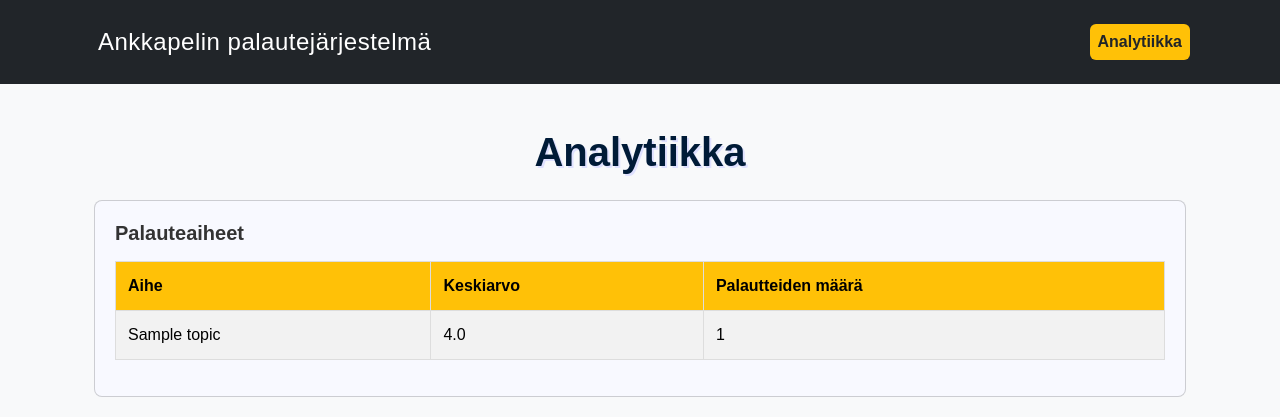
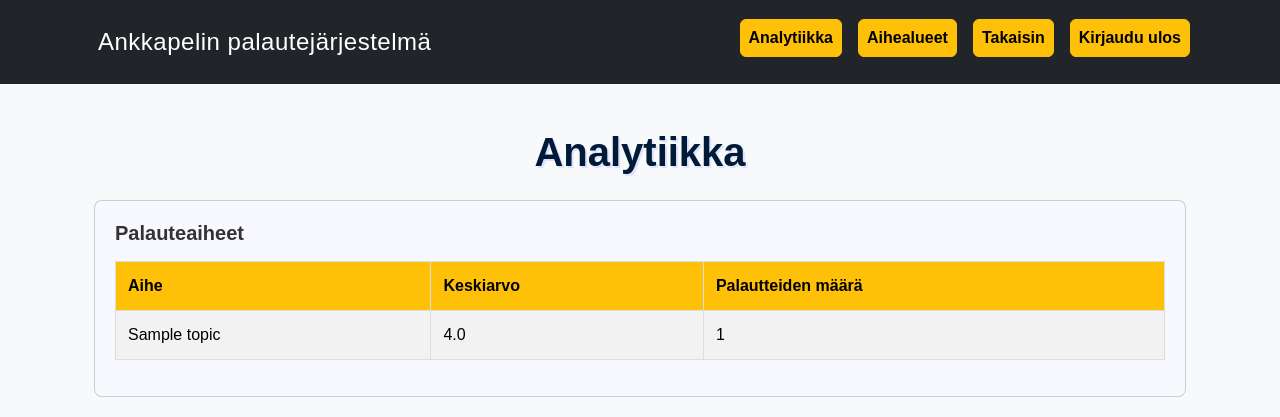
Before and after one commit to hamk-webdev-intim23a6/palautekooderit, a Django app: page /feedback/analytics/ in a window 1280 px wide. Shown: the top 417 px of the page. Run offline with Django 4.2, Linux system fonts and the light colour scheme; a user stored in the database is signed in; tables that the repository leaves empty hold one stand-in row (values such as "Sample post").

Commit message:
feedback topic placeholder

```diff
--- a/palautekooderit/feedbacksystem/forms.py
+++ b/palautekooderit/feedbacksystem/forms.py
@@ -10,8 +10,10 @@ class FeedbackForm(forms.Form):
     topic = forms.ModelChoiceField(
         queryset=Topic.objects.all().order_by('name'),
         label="Aihe",
-        empty_label=None,
-        widget=forms.Select(attrs={'class': 'form-control'})
+        widget=forms.Select(attrs={
+            'class': 'form-control',
+            'data-placeholder': 'Valitse aihe'
+        })
     )
     rating = forms.IntegerField(
         min_value=1,
--- a/palautekooderit/feedbacksystem/urls.py
+++ b/palautekooderit/feedbacksystem/urls.py
@@ -1,5 +1,6 @@
 from django.urls import path
 from . import views
+
 
 urlpatterns = [
     path('home/', views.home, name='home'),
--- a/palautekooderit/feedbacksystem/views.py
+++ b/palautekooderit/feedbacksystem/views.py
@@ -1,10 +1,11 @@
 from django.shortcuts import render, redirect
-from django.contrib.auth.decorators import login_required
+from django.contrib.auth.decorators import login_required, user_passes_test
 from .models import Feedback, Topic
 from .forms import FeedbackForm, TopicForm
 from django.contrib import messages
 from django.db.models import Avg
 from django.contrib.auth.models import User
+from django.shortcuts import render
 
 
 # Home page view - displays the feedback form
@@ -42,8 +43,13 @@ def submit_feedback(request):
             return render(request, 'home.html', {'form': form})
     else:
         return redirect('home')
-
+def user_is_staff(user):
+    if user.is_staff:
+        return True
+    else:
+        return False
 # Allows creation of feedback items (Topics)
+@user_passes_test(user_is_staff, login_url='home')
 def topic(request):
     topics = Topic.objects.all().order_by('name')
     if request.method == 'POST':
@@ -62,6 +68,7 @@ def topic(request):
         'topics': topics
     })
 
+@user_passes_test(user_is_staff, login_url='home')
 def analytics(request):
     topics = Topic.objects.all()
     user_list = User.objects.all()
--- a/palautekooderit/templates/base.html
+++ b/palautekooderit/templates/base.html
@@ -15,25 +15,40 @@
 <body>
   <nav class="navbar navbar-expand-lg navbar-dark bg-dark py-3">
     <div class="container">
+      <!-- Brand -->
       <a class="navbar-brand" href="{% url 'home' %}">Ankkapelin palautejärjestelmä</a>
+
+      <!-- Toggle button for collapsed navbar -->
       <button class="navbar-toggler" type="button" data-bs-toggle="collapse" data-bs-target="#navbarNav">
         <span class="navbar-toggler-icon"></span>
       </button>
 
+      <!-- Navbar content -->
       <div class="collapse navbar-collapse" id="navbarNav">
         <ul class="navbar-nav ms-auto">
+          {% if user.is_authenticated and user.is_staff %}
+            <li class="nav-item mb-2">
+              <a class="btn btn-warning nav-item px-2 mx-2 fw-bold" href="{% url 'analytics' %}">Analytiikka</a>
+            </li>
+            <li class="nav-item mb-2">
+              <a class="btn btn-warning nav-item px-2 mx-2 fw-bold" href="{% url 'topic' %}">Aihealueet</a>
+            </li>
+          {% endif %}
           {% if user.is_authenticated %}
-            <li class="nav-item">
-              <a class="btn btn-warning analytics-btn nav-item px-2 mx-2 fw-bold" href="{% url 'analytics' %}">Analytiikka</a>
+            <li class="nav-item mb-2">
+              <a class="btn btn-warning nav-item px-2 mx-2 fw-bold" href="{% url 'home' %}">Takaisin</a>
+            </li>
+            <li class="nav-item mb-2">
+              <form method="post" action="{% url 'logout' %}">
+                {% csrf_token %}
+                <button type="submit" class="btn btn-warning nav-item px-2 mx-2 fw-bold">Kirjaudu ulos</button>
+              </form>
             </li>
           {% endif %}
         </ul>
       </div>
     </div>
   </nav>
-
-
-
 
   <main class="container py-4">
     <ol class="breadcrumb">
@@ -49,5 +64,26 @@
 
   <!-- Bootstrap JS -->
   <script src="https://cdn.jsdelivr.net/npm/bootstrap@5.3.2/dist/js/bootstrap.bundle.min.js"></script>
+
+  <!-- Adds a non-selectable placeholder to dropdowns with 'data-placeholder' -->
+  <script>
+    document.addEventListener("DOMContentLoaded", function () {
+      document.querySelectorAll('select[data-placeholder]').forEach(select => {
+        Array.from(select.options).forEach(option => {
+          if (option.value === "") {
+            select.removeChild(option);
+          }
+        });
+
+        const option = document.createElement('option');
+        option.textContent = select.getAttribute('data-placeholder');
+        option.value = '';
+        option.disabled = true;
+        option.selected = true;
+        option.hidden = true;
+        select.prepend(option);
+      });
+    });
+  </script>
 </body>
 </html>
```
